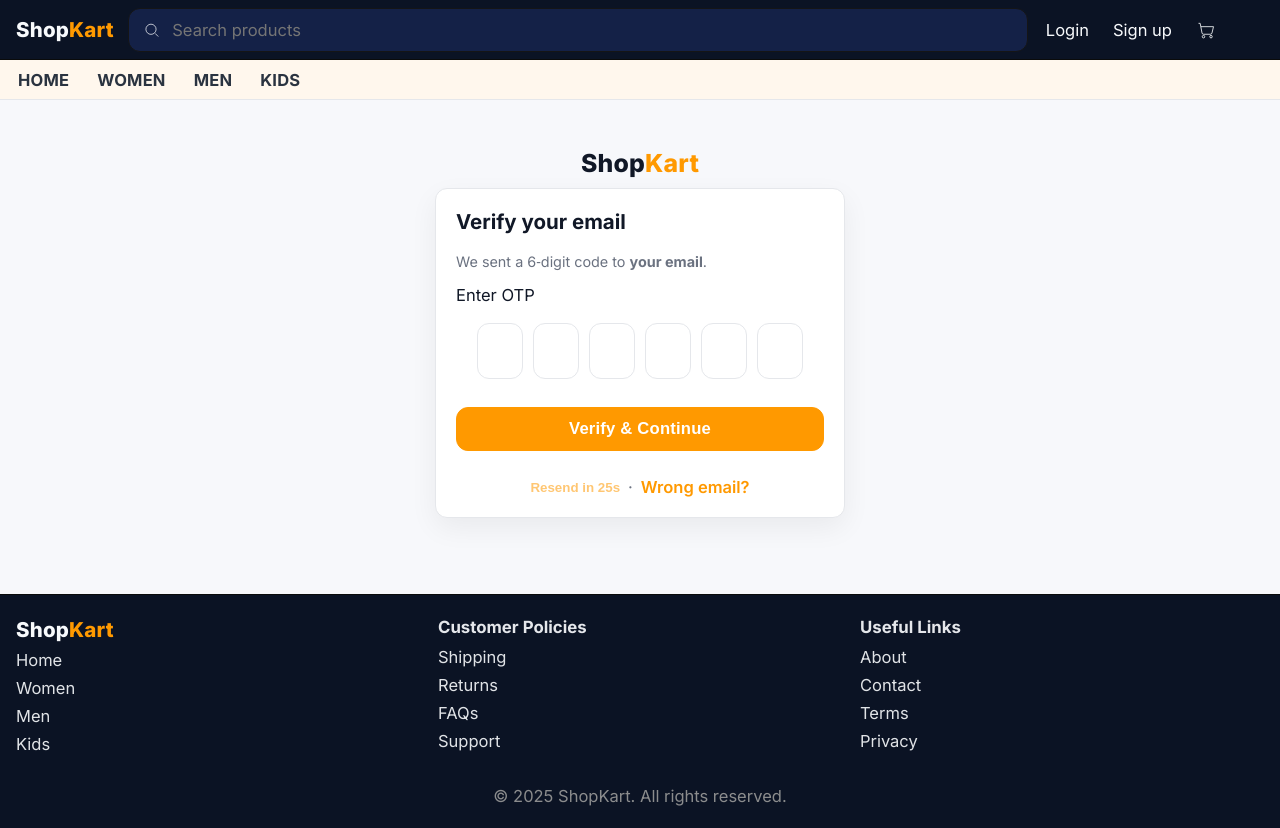
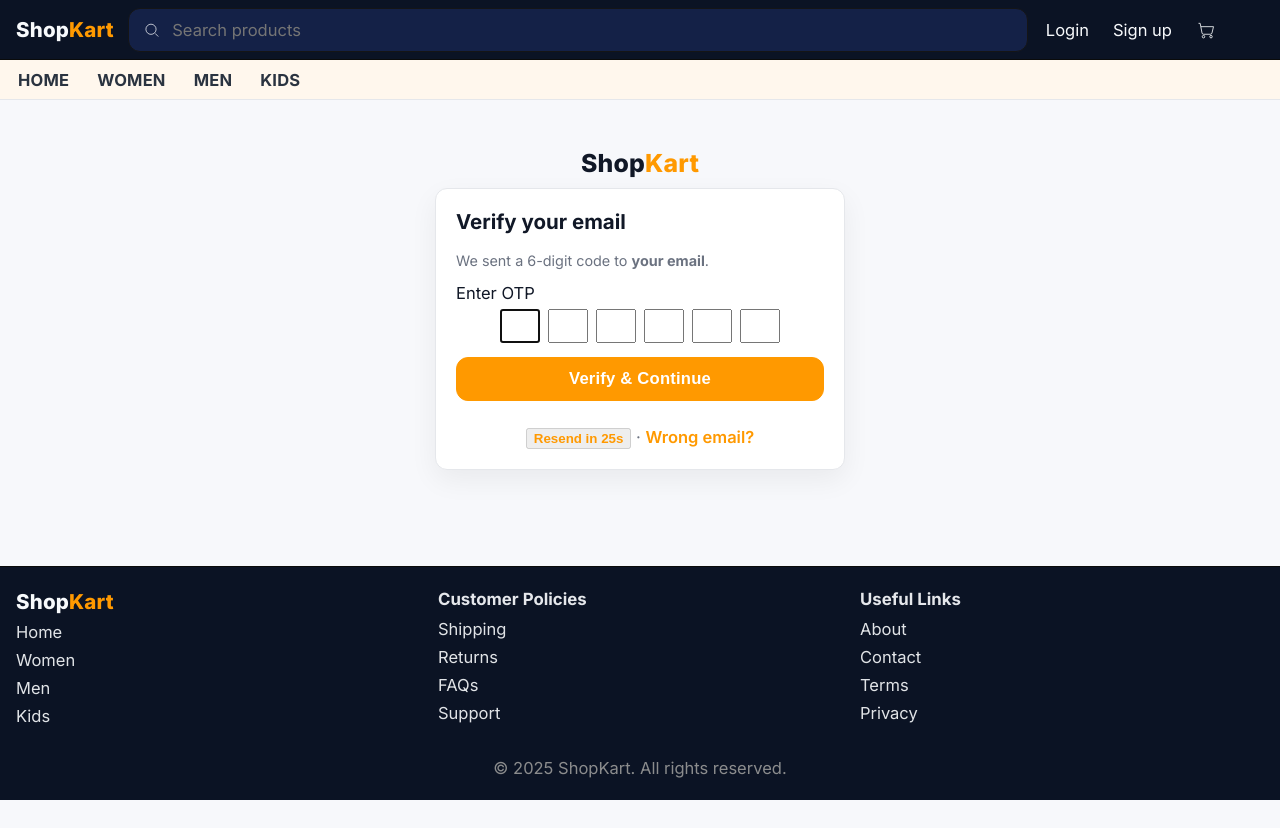
Before and after one commit to prashik24/ShopKart, a React (Vite) app: page /verify-otp in a window 1280 px wide. After the commit the page ends 800 px from the top, so only its background shows below. Built offline with nearby package versions, Linux system fonts and the light colour scheme; no server answers.

Commit message:
Update file

```diff
--- a/src/pages/OtpVerify.jsx
+++ b/src/pages/OtpVerify.jsx
@@ -4,12 +4,6 @@ import { useAuth } from "../context/AuthContext.jsx";
 import { api } from "../api/client.js";
 import "../styles/auth.css";
 
-/**
- * Styled 6-box OTP with:
- * - auto-advance / backspace navigation
- * - paste support
- * - countdown + Resend
- */
 const BOXES = 6;
 
 export default function OtpVerify() {
@@ -17,13 +11,6 @@ export default function OtpVerify() {
   const navigate = useNavigate();
   const { verifySignupOtp } = useAuth();
 
-  // email from URL or session (session survives refresh)
-  const initialEmail =
-    params.get("email") ||
-    sessionStorage.getItem("sk_pending_email") ||
-    "";
-
-  const [email, setEmail] = useState(initialEmail);
   const [digits, setDigits] = useState(Array(BOXES).fill(""));
   const [error, setError] = useState("");
   const [submitting, setSubmitting] = useState(false);
@@ -32,11 +19,17 @@ export default function OtpVerify() {
 
   const inputsRef = useRef([]);
 
+  // Load payload from sessionStorage
+  let pendingPayload = null;
+  try {
+    pendingPayload = JSON.parse(sessionStorage.getItem("sk_pending_payload") || "null");
+  } catch {}
+  const email = params.get("email") || pendingPayload?.email || "";
+
   useEffect(() => {
     inputsRef.current?.[0]?.focus();
   }, []);
 
-  // countdown for resend
   useEffect(() => {
     const t = setInterval(() => setSecs((s) => (s > 0 ? s - 1 : 0)), 1000);
     return () => clearInterval(t);
@@ -52,35 +45,16 @@ export default function OtpVerify() {
     if (v && idx < BOXES - 1) inputsRef.current[idx + 1]?.focus();
   };
 
-  const onKeyDown = (idx, e) => {
-    if (e.key === "Backspace" && !digits[idx] && idx > 0) {
-      inputsRef.current[idx - 1]?.focus();
-    }
-    if (e.key === "ArrowLeft" && idx > 0) inputsRef.current[idx - 1]?.focus();
-    if (e.key === "ArrowRight" && idx < BOXES - 1) inputsRef.current[idx + 1]?.focus();
-  };
-
-  const onPaste = (e) => {
-    const text = e.clipboardData.getData("text").replace(/\D/g, "");
-    if (!text) return;
-    e.preventDefault();
-    const next = Array(BOXES).fill("");
-    for (let i = 0; i < Math.min(BOXES, text.length); i++) next[i] = text[i];
-    setDigits(next);
-    const last = Math.min(text.length, BOXES) - 1;
-    inputsRef.current[last >= 0 ? last : 0]?.focus();
-  };
-
   const submit = async (e) => {
     e.preventDefault();
     setError("");
 
-    if (!/^\S+@\S+\.\S+$/.test(email)) {
-      setError("Email missing or invalid. Go back and try again.");
+    if (!email) {
+      setError("Missing email. Go back and try again.");
       return;
     }
     if (otp.length !== BOXES) {
-      setError("Enter the 6‑digit code.");
+      setError("Enter the 6-digit code.");
       return;
     }
 
@@ -99,49 +73,14 @@ export default function OtpVerify() {
     setError("");
     setResending(true);
     try {
-      await api.signupInitiate({ name: "", email, password: "" });
+      if (!pendingPayload) throw new Error("Missing signup details. Please restart signup.");
+      await api.signupInitiate(pendingPayload);
       setSecs(30);
     } catch (e) {
       setError(e?.message || "Could not resend code");
     } finally {
       setResending(false);
     }
-  };
-
-  // Inline styles to keep this self-contained
-  const style = {
-    boxes: {
-      display: "grid",
-      gridAutoFlow: "column",
-      gap: 10,
-      justifyContent: "center",
-      margin: "12px 0 14px",
-    },
-    box: {
-      width: 46,
-      height: 56,
-      borderRadius: 12,
-      border: "1px solid var(--border, #e5e7eb)",
-      textAlign: "center",
-      fontSize: "1.25rem",
-      outline: "none",
-    },
-    actions: {
-      display: "flex",
-      gap: 8,
-      alignItems: "center",
-      justifyContent: "center",
-      marginTop: 12,
-    },
-    linkbtn: {
-      background: "none",
-      border: 0,
-      color: "var(--primary, #f59e0b)",
-      fontWeight: 600,
-      cursor: "pointer",
-      padding: 0,
-    },
-    linkbtnDisabled: { opacity: 0.55, cursor: "default" },
   };
 
   return (
@@ -153,29 +92,22 @@ export default function OtpVerify() {
       <form className="auth-card" onSubmit={submit} noValidate>
         <h2>Verify your email</h2>
         <div className="auth-note">
-          We sent a 6‑digit code to <b>{email || "your email"}</b>.
+          We sent a 6-digit code to <b>{email || "your email"}</b>.
         </div>
-        {error && (
-          <div className="auth-note err" aria-live="polite">
-            {error}
-          </div>
-        )}
+        {error && <div className="auth-note err">{error}</div>}
 
         <div className="field">
           <label>Enter OTP</label>
-
-          <div style={style.boxes} onPaste={onPaste}>
+          <div style={{ display: "flex", gap: 8, justifyContent: "center" }}>
             {digits.map((d, i) => (
               <input
                 key={i}
                 ref={(el) => (inputsRef.current[i] = el)}
                 inputMode="numeric"
-                autoComplete="one-time-code"
-                style={style.box}
                 value={d}
+                maxLength={1}
                 onChange={(e) => onChangeBox(i, e.target.value)}
-                onKeyDown={(e) => onKeyDown(i, e)}
-                maxLength={1}
+                style={{ width: 40, textAlign: "center", fontSize: "1.5rem" }}
               />
             ))}
           </div>
@@ -185,16 +117,16 @@ export default function OtpVerify() {
           {submitting ? "Verifying…" : "Verify & Continue"}
         </button>
 
-        <div style={style.actions}>
+        <div style={{ marginTop: 12, textAlign: "center" }}>
           <button
             type="button"
-            style={{ ...style.linkbtn, ...(secs > 0 || resending ? style.linkbtnDisabled : {}) }}
+            className="link"
             disabled={secs > 0 || resending}
             onClick={resend}
           >
             {resending ? "Sending…" : secs > 0 ? `Resend in ${secs}s` : "Resend code"}
           </button>
-          <span className="muted">·</span>
+          <span className="muted"> · </span>
           <Link className="link" to="/signup">Wrong email?</Link>
         </div>
       </form>
--- a/src/pages/Signup.jsx
+++ b/src/pages/Signup.jsx
@@ -21,12 +21,13 @@ export default function Signup() {
 
     const problems = [];
     const nameTrim = form.name.trim();
+    const emailTrim = form.email.trim();
 
     if (!nameTrim) problems.push("name is missing");
     else if (nameTrim.length < 2) problems.push("name is too short");
 
-    if (!form.email) problems.push("email is missing");
-    else if (!emailOk(form.email)) problems.push("email is invalid");
+    if (!emailTrim) problems.push("email is missing");
+    else if (!emailOk(emailTrim)) problems.push("email is invalid");
 
     if (!form.password) problems.push("password is missing");
     else if (form.password.length < 6) problems.push("password must be at least 6 characters");
@@ -39,17 +40,18 @@ export default function Signup() {
     setError("");
     setSending(true);
 
+    const payload = {
+      name: nameTrim,
+      email: emailTrim,
+      password: form.password,
+    };
+
     try {
-      const { email } = await signupInitiate({
-        name: nameTrim,
-        email: form.email.trim(),
-        password: form.password,
-      });
+      const { email } = await signupInitiate(payload);
 
-      // Save email so OTP page can use it even on refresh
-      sessionStorage.setItem("sk_pending_email", email);
+      // Save full payload so OTP page can use it for Resend
+      sessionStorage.setItem("sk_pending_payload", JSON.stringify(payload));
 
-      // ✅ Only redirect if backend says signup started
       navigate(`/verify-otp?email=${encodeURIComponent(email)}`, { replace: true });
     } catch (err) {
       if (err.message.includes("Already registered")) {
```
